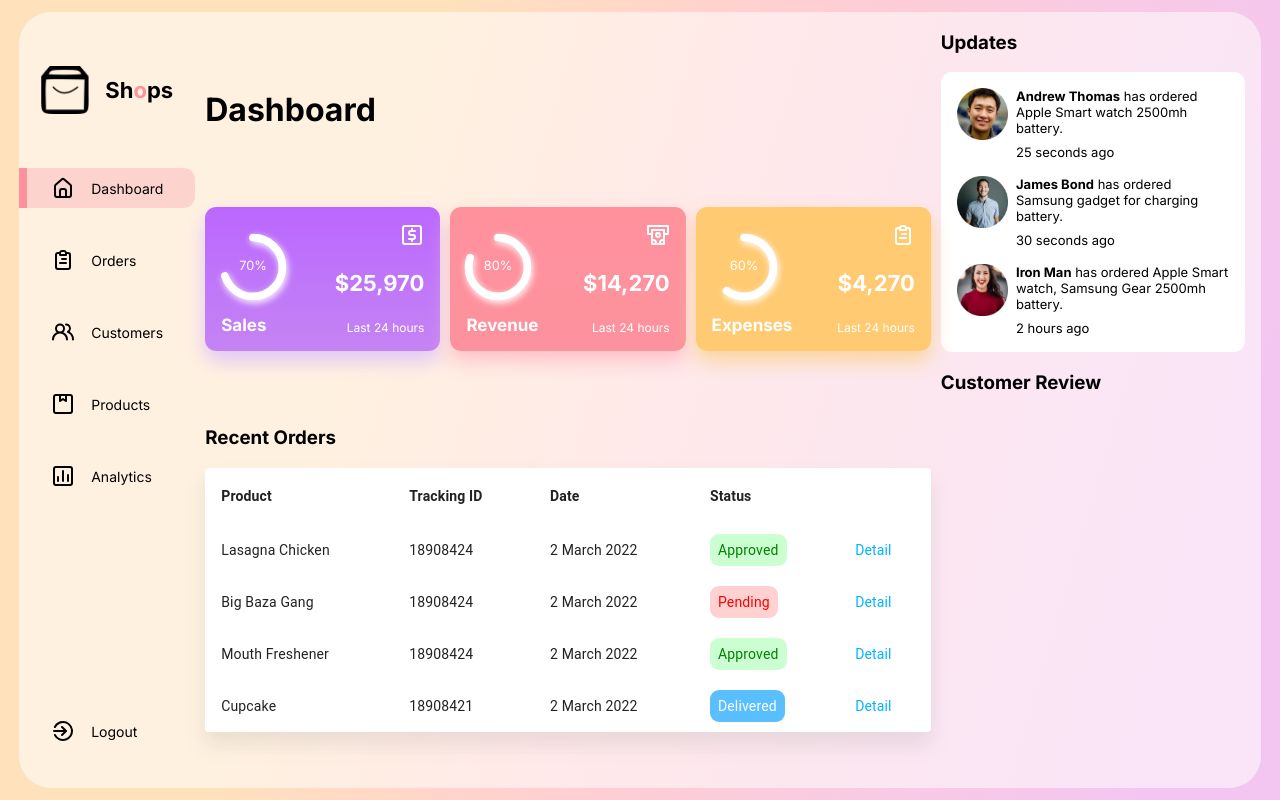
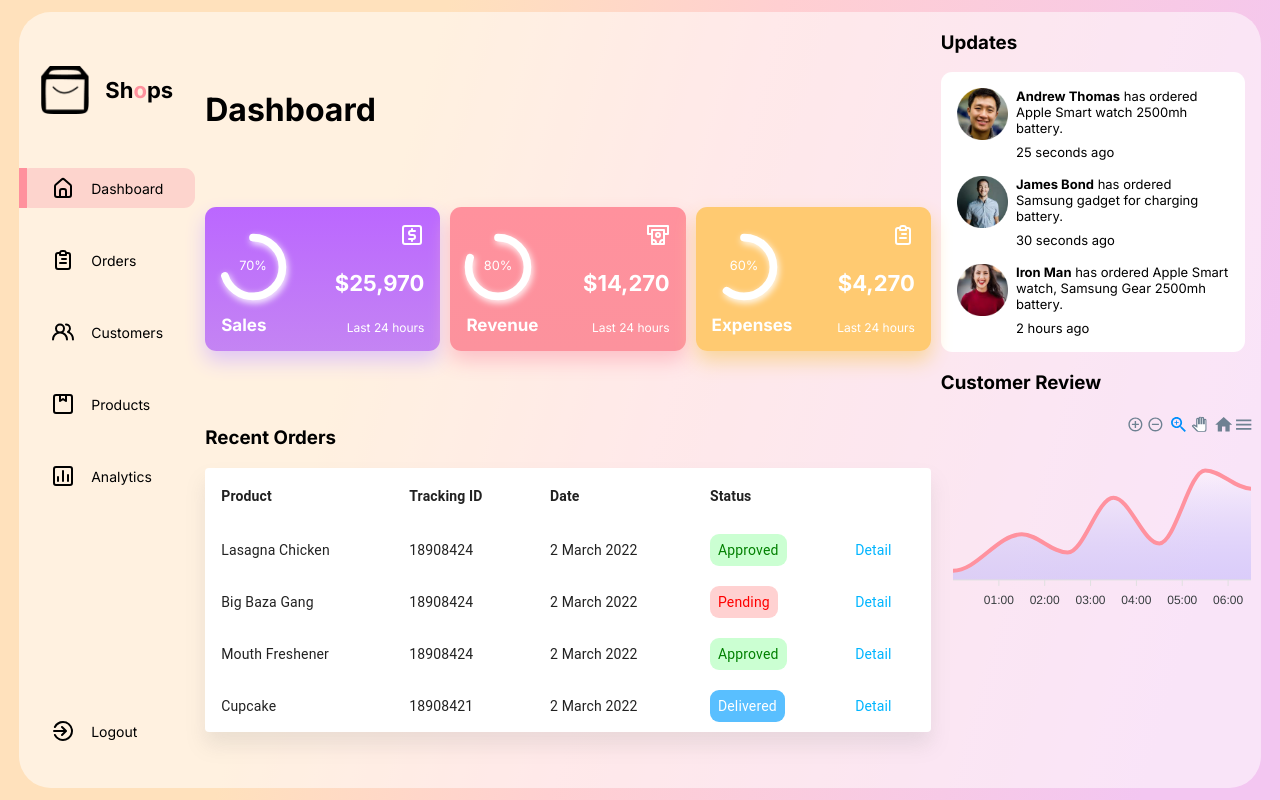
Before and after one commit to itzzmerov/react-responsive-admin-apexcharts, a React (Create React App) app: page / in a window 1280 px wide. Built offline with nearby package versions, Linux system fonts and the light colour scheme.

Commit message:
Added Customer Review Data using ApexCharts

```diff
--- /dev/null
+++ b/src/components/CustomerReview/CustomerReview.jsx
@@ -0,0 +1,66 @@
+import React from 'react'
+import './CustomerReview.css'
+import Chart from 'react-apexcharts'
+
+const CustomerReview = () => {
+
+    const data = {
+        series: [
+            {
+                name: "Review",
+                data: [10, 50, 30, 90, 40, 120, 100],
+            },
+        ],
+        options: {
+            chart: {
+                type: 'area',
+                height: 'auto',
+            },
+            fill: {
+                colors: ['#fff'],
+                type: 'gradient',
+            },
+            dataLabels: {
+                enabled: false,
+            },
+            stroke: {
+                curve: 'smooth',
+                colors: ['#ff929f'],
+            },
+            tooltip: {
+                x: {
+                    format: "dd/MM/yy HH:mm",
+                },
+            },
+            grid: {
+                show: false,
+            },
+            xaxis: {
+                type: 'datetime',
+                categories: [
+                    '2018-09-19T00:00:00.000Z',
+                    '2018-09-19T01:30:00.000Z',
+                    '2018-09-19T02:30:00.000Z',
+                    '2018-09-19T03:30:00.000Z',
+                    '2018-09-19T04:30:00.000Z',
+                    '2018-09-19T05:30:00.000Z',
+                    '2018-09-19T06:30:00.000Z',
+                ],
+            },
+            yaxis: {
+                show: false,
+            },
+            toolbar: {
+                show: false,
+            },
+        },
+    };
+
+    return (
+        <div className="CustomerReview">
+            <Chart series={data.series} options={data.options} type='area' />
+        </div>
+    )
+}
+
+export default CustomerReview
--- a/src/components/RightSide/RightSide.jsx
+++ b/src/components/RightSide/RightSide.jsx
@@ -1,5 +1,6 @@
 import React from 'react'
 import Updates from '../Updates/Updates'
+import CustomerReview from '../CustomerReview/CustomerReview'
 
 const RightSide = () => {
     return (
@@ -10,6 +11,7 @@ const RightSide = () => {
             </div>
             <div>
                 <h3>Customer Review</h3>
+                <CustomerReview />
             </div>
         </div>
     )
```
Also changed, not shown: src/components/CustomerReview/CustomerReview.css (added).
